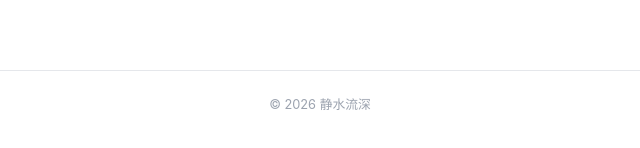
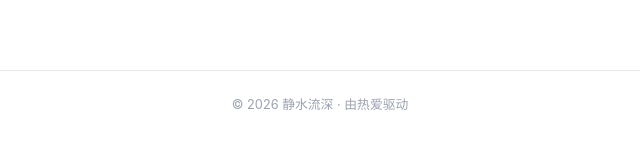
Before and after one commit to oatt123/my-blog, a plain HTML site: page index.html in a window 1280 px wide. Shown: the part 596-744 px from the top of the page, 320-960 px from the left. Drawn offline with Linux system fonts and the light colour scheme.

Commit message:
Update index.html

```diff
--- a/index.html
+++ b/index.html
@@ -157,7 +157,9 @@
 
     <main id="app"><div style="text-align:center;padding:80px 20px;color:var(--text-muted);">加载中...</div></main>
 
-    <footer class="site-footer">© 2026 静水流深</footer>
+    <!-- <footer class="site-footer">© 2026 静水流深</footer> -->
+    <footer class="site-footer">© 2026 静水流深 · 由热爱驱动</footer>
+
 
     <script>
         (function() {
```
